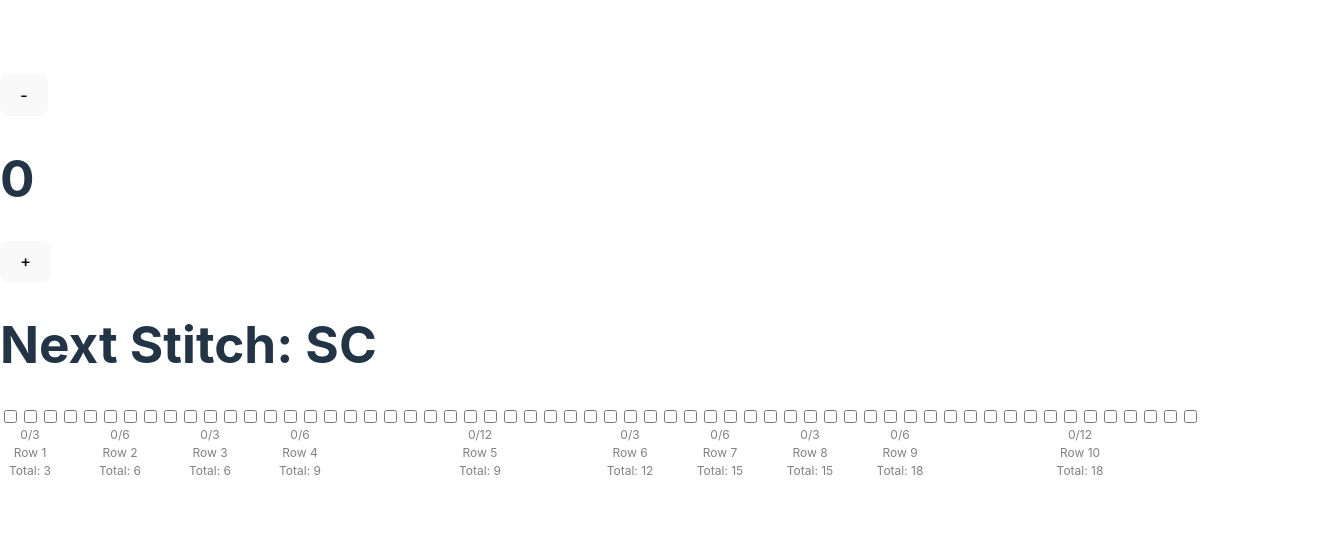
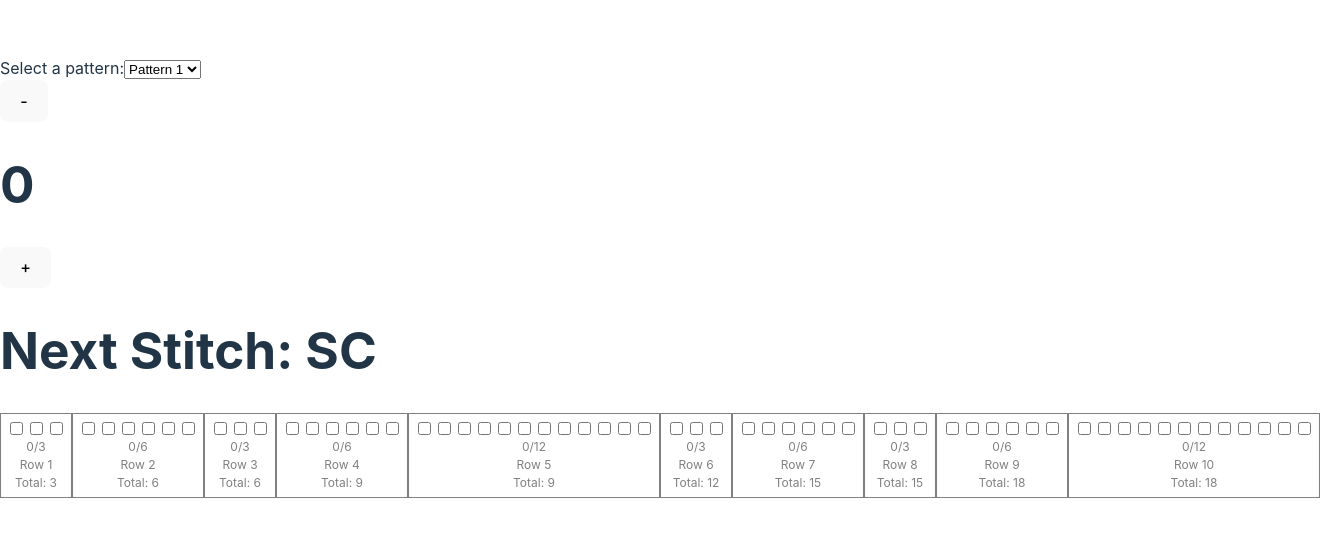
Before and after one commit to Chorwhat/Crochet2, a React (Vite) app in the folder crochet2.0/: page / in a window 1280 px wide. Shown: the part 123-660 px from the top of the page, 1320 px wide, since content can reach past the window. Built offline with nearby package versions, Linux system fonts and the light colour scheme.

Commit message:
adds PatternSelector Component
PatternSelector allows users to switch between Patterns (progress is not saved in between patterns)

```diff
--- a/crochet2.0/src/App.jsx
+++ b/crochet2.0/src/App.jsx
@@ -1,31 +1,13 @@
 import React, { useState } from "react";
 import Counter from "./components/Counter";
 import Pattern from "./components/Pattern";
+import PatternSelector from "./components/PatternSelector";
 import { testPatterns } from "./testPatterns";
 
-
-
-
-//import env from "./env";
-
 function App() {
-
-  //Pattern is an array of arrays, each array is a row, and each object is a stitch
-  const testPattern = testPatterns.patternShort
-
-  const numRows = testPattern.length;
-
-  //numStitches is the number of objects in the pattern array
-  let numStitches = 0;
-  for (let i = 0; i < testPattern.length; i++) {
-    numStitches += testPattern[i].length;
-  }
-
-  const totalCheckboxes = numStitches;
-
   const [count, setCount] = useState(0);
-
-  const totalChecked = count;
+  const [currentPattern, setCurrentPattern] = useState(testPatterns.patternShort);
+  const totalCheckboxes = currentPattern.reduce((total, row) => total + row.length, 0);
 
   const handleCountChange = (newCount) => {
     if (newCount <= totalCheckboxes) {
@@ -37,21 +19,19 @@ function App() {
     handleCountChange(clickedCheckboxIndex);
   };
 
-
-
   return (
     <div>
-
+      <PatternSelector patternsObj={testPatterns} setCurrentPattern={setCurrentPattern} />
       <Counter
         count={count}
         setCount={handleCountChange}
         totalCheckboxes={totalCheckboxes}
       />
       <Pattern
-        currentStitch={count+1}
-        pattern={testPattern}
-        numRows={numRows}
-        totalChecked={totalChecked}
+        currentStitch={count + 1}
+        pattern={currentPattern}
+        numRows={currentPattern.length}
+        totalChecked={count}
         onCheckboxClick={handleCheckboxClick}
       />
     </div>
--- /dev/null
+++ b/crochet2.0/src/components/PatternSelector.jsx
@@ -0,0 +1,26 @@
+import React from "react";
+
+function PatternSelector(props) {
+  const { patternsObj, setCurrentPattern } = props;
+  const patterns = Object.values(patternsObj);
+
+  const handleChange = (event) => {
+    const patternIndex = parseInt(event.target.value);
+    setCurrentPattern(patterns[patternIndex]);
+  };
+
+  return (
+    <div>
+      <label htmlFor="pattern-selector">Select a pattern:</label>
+      <select id="pattern-selector" onChange={handleChange}>
+        {patterns.map((pattern, index) => (
+          <option key={index} value={index}>
+            {`Pattern ${index + 1}`}
+          </option>
+        ))}
+      </select>
+    </div>
+  );
+}
+
+export default PatternSelector;
--- a/crochet2.0/src/components/Row.jsx
+++ b/crochet2.0/src/components/Row.jsx
@@ -15,11 +15,11 @@ function Row({ numCheckBoxes, count, startingIndex, onCheckboxClick, rowIndex, c
   const fractionText = `${checkedCount}/${numCheckBoxes}`;
 
   return (
-    <div style={{ display: "flex", flexDirection: "column", alignItems: "center" }}>
+    <div style={{ display: "flex", flexDirection: "column", alignItems: "center", border: "1px solid gray", padding: "5px" }}>
       <div style={{ display: "flex" }}>{checkboxes}</div>
       <div style={{ fontSize: 12, color: checkedCount === numCheckBoxes ? "green" : "gray" }}>{fractionText}</div>
       <div style={{ fontSize: 12, color: checkedCount === numCheckBoxes ? "green" : "gray" }}>Row {rowIndex}</div>
-        <div style={{ fontSize: 12, color: checkedCount === numCheckBoxes ? "green" : "gray" }}>Total: {cumulativeValue}</div>
+      <div style={{ fontSize: 12, color: checkedCount === numCheckBoxes ? "green" : "gray" }}>Total: {cumulativeValue}</div>
     </div>
   );
 }
```
